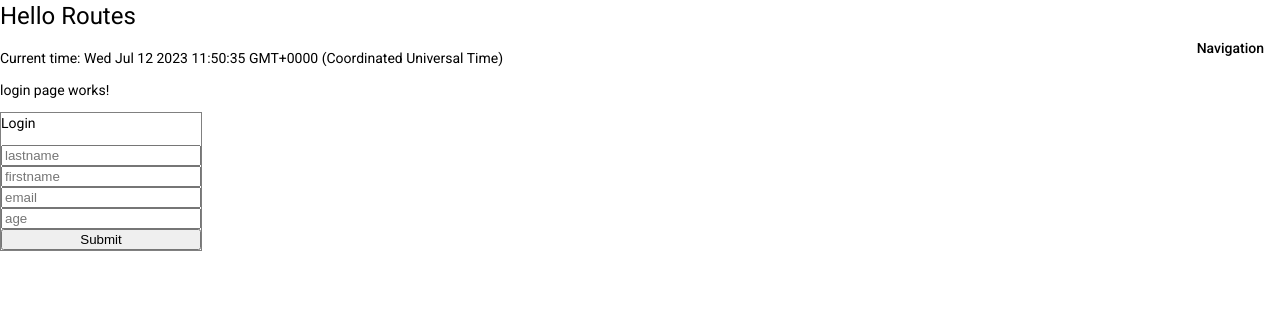
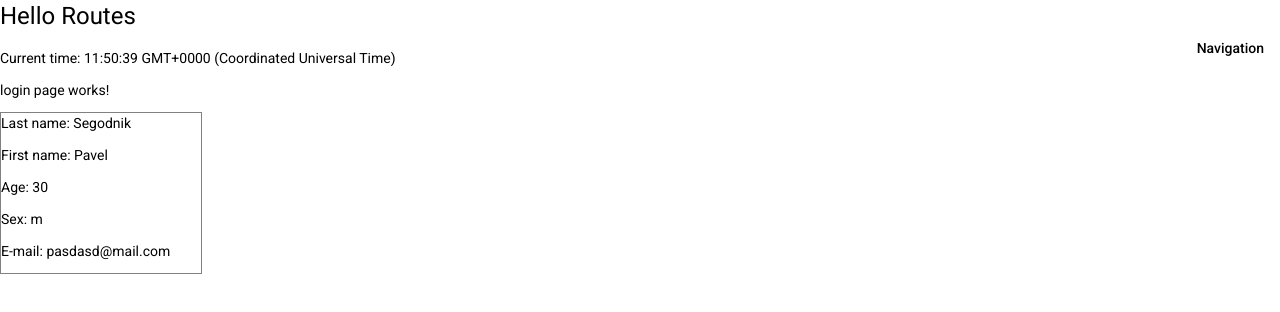
Before and after one commit to Texterly/Routes-App, an Angular app: page /login in a window 1280 px wide. Shown: the top 312 px of the page. Built offline with nearby package versions, Linux system fonts and the light colour scheme.

Commit message:
refactor date and userData

```diff
--- a/src/app/app-routing.module.ts
+++ b/src/app/app-routing.module.ts
@@ -1,10 +1,19 @@
 import { NgModule } from '@angular/core';
 import { RouterModule, Routes } from '@angular/router';
+import { HomeComponent } from './components/home/home.component';
+import { LoginComponent } from './components/login/login.component';
+import { Page1Component } from './components/page1/page1.component';
+import { Page2Component } from './components/page2/page2.component';
 
-const routes: Routes = [];
+const appRoutes: Routes = [
+  {path: '', component: HomeComponent},
+  {path: 'login', component: LoginComponent},
+  {path: 'page1', component: Page1Component},
+  {path: 'page2', component: Page2Component},
+]
 
 @NgModule({
-  imports: [RouterModule.forRoot(routes)],
+  imports: [RouterModule.forRoot(appRoutes)],
   exports: [RouterModule]
 })
 export class AppRoutingModule { }
--- a/src/app/app.component.html
+++ b/src/app/app.component.html
@@ -1,7 +1,8 @@
 <div class="container">
   <div>
     <h1>Hello Routes</h1>
-    <p>Current time: {{service.getTime()}}</p>
+<!--    <p>Current time: {{ time }}</p>-->
+    <p>Current time: {{ currentTime$ | async }}</p>
   </div>
   <div>
     <button mat-button [matMenuTriggerFor]="menu">Navigation</button>
--- a/src/app/app.component.ts
+++ b/src/app/app.component.ts
@@ -1,5 +1,6 @@
 import { Component } from '@angular/core';
 import { UserServiceService } from './services/user-service.service';
+import { Observable } from 'rxjs';
 
 
 @Component({
@@ -9,9 +10,21 @@ import { UserServiceService } from './services/user-service.service';
 })
 export class AppComponent {
   title = 'RouteProject';
-  currentTime: String;
+  currentTime$:Observable<string> = this.service.getTimeObservable();
+  // time!: string;
+  // subscription: Subscription = new Subscription();
 
-  constructor(public service: UserServiceService) {
-    this.currentTime = this.service.getTime().toLocaleTimeString();
-    }
+  constructor(private service: UserServiceService) {}
+
+  // ngOnInit() {
+  //   this.subscription.add(
+  //     this.currentTime$.subscribe((data: string) => {
+  //       this.time = data;
+  //     })
+  //   )
+  // }
+  //
+  // ngOnDestroy() {
+  //   this.subscription.unsubscribe();
+  // }
 }
--- a/src/app/app.module.ts
+++ b/src/app/app.module.ts
@@ -1,6 +1,5 @@
 import { NgModule } from '@angular/core';
 import { BrowserModule } from '@angular/platform-browser';
-import { Routes, RouterModule } from '@angular/router';
 
 import { AppRoutingModule } from './app-routing.module';
 import { AppComponent } from './app.component';
@@ -9,16 +8,9 @@ import { Page1Component } from './components/page1/page1.component';
 import { Page2Component } from './components/page2/page2.component';
 import { LoginComponent } from './components/login/login.component';
 import { BrowserAnimationsModule } from '@angular/platform-browser/animations';
-import {MatMenuModule} from '@angular/material/menu';
-import {MatButtonModule} from '@angular/material/button';
+import { MatMenuModule } from '@angular/material/menu';
+import { MatButtonModule } from '@angular/material/button';
 import { UserServiceService } from './services/user-service.service';
-
-const appRoutes: Routes = [
-  {path: '', component: HomeComponent},
-  {path: 'login', component: LoginComponent},
-  {path: 'page1', component: Page1Component},
-  {path: 'page2', component: Page2Component},
-]
 
 @NgModule({
   declarations: [
@@ -31,10 +23,9 @@ const appRoutes: Routes = [
   imports: [
     BrowserModule,
     AppRoutingModule,
-    RouterModule.forRoot(appRoutes),
     BrowserAnimationsModule,
     MatButtonModule,
-    MatMenuModule
+    MatMenuModule,
   ],
   providers: [UserServiceService],
   bootstrap: [AppComponent]
--- a/src/app/components/login/login.component.html
+++ b/src/app/components/login/login.component.html
@@ -1,10 +1,9 @@
 <p>login page works!</p>
 
 <div class="form">
-  <p>Login</p>
-  <input type="text" placeholder="lastname">
-  <input type="text" placeholder="firstname">
-  <input type="email" placeholder="email">
-  <input type="text" placeholder="age">
-  <button type="submit">Submit</button>
+  <p>Last name: {{ user.lastName }}</p>
+  <p>First name: {{ user.firstName }}</p>
+  <p>Age: {{ user.age }}</p>
+  <p>Sex: {{ user.sex }}</p>
+  <p>E-mail: {{ user.email }}</p>
 </div>
--- a/src/app/components/login/login.component.ts
+++ b/src/app/components/login/login.component.ts
@@ -1,5 +1,6 @@
 import { Component, OnInit } from '@angular/core';
-import { UserInterface } from '../../inerfaces/login'
+import { UserServiceService } from '../../services/user-service.service';
+import { UserInterface } from '../../inerfaces/login';
 
 @Component({
   selector: 'app-login',
@@ -8,17 +9,9 @@ import { UserInterface } from '../../inerfaces/login'
 })
 export class LoginComponent implements OnInit {
 
-  // lastName:string;
-  // firstName:string;
-  // age:number;
-  // sex: string;
-  // email: string;
-  //
-  // getUserData(): Obsevable<UserInterface[]>  {
-  //
-  // }
+  user: UserInterface = this.service.getUserData();
 
-  constructor() { }
+  constructor(private service: UserServiceService ) { }
 
   ngOnInit(): void {
   }
--- a/src/app/inerfaces/login.ts
+++ b/src/app/inerfaces/login.ts
@@ -1,7 +1,9 @@
+export type Sex = 'm' | 'w';
+
 export interface UserInterface {
-  lastName:string;
+  lastName: string;
   firstName: string;
   age: number;
-  sex: string;
+  sex: Sex;
   email: string;
 }
--- a/src/app/services/user-service.service.ts
+++ b/src/app/services/user-service.service.ts
@@ -1,11 +1,33 @@
 import { Injectable } from '@angular/core';
+import { map, Observable, timer } from 'rxjs';
+import { UserInterface } from '../inerfaces/login';
 
 @Injectable({
   providedIn: 'root'
 })
 export class UserServiceService {
-  getTime():Date {
+  constructor() {
+  }
+
+  getTime(): Date {
     return new Date();
   }
-  constructor() { }
+
+  getTimeObservable(): Observable<string> {
+    return timer(0, 1000).pipe(
+      map(() => new Date()),
+      map((date: Date) => date.toTimeString())
+    );
+  }
+
+  getUserData(): UserInterface {
+    return {
+      lastName: 'Segodnik',
+      firstName: 'Pavel',
+      age: 30,
+      sex: 'm',
+      email: 'pasdasd@mail.com',
+    }
+  }
+
 }
```
